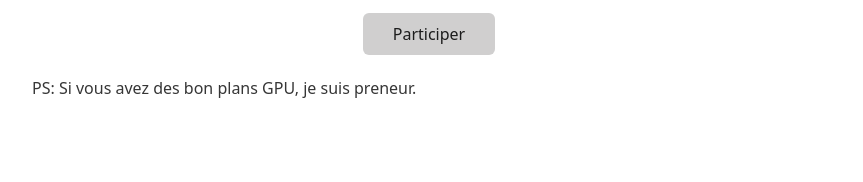
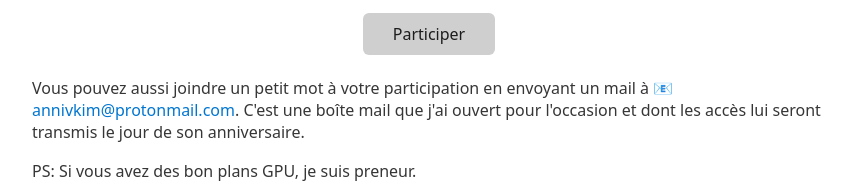
Before and after one commit to aloisdg/cagnognotte, a plain HTML site: page index.html in a window 1280 px wide. Shown: the part 1777-1959 px from the top of the page, without its empty margins (208-1071 px from the left). Before the commit the page ends 1876 px from the top, so only its background shows below. Drawn offline with nearby package versions, Linux system fonts and the light colour scheme.

Commit message:
Update index.html

```diff
--- a/index.html
+++ b/index.html
@@ -4,7 +4,6 @@
     <meta http-equiv="X-UA-Compatible" content="IE=edge" />
     <meta name="viewport" content="width=device-width, initial-scale=1.0" />
     <title>Cagnognotte</title>
-    <!-- <link href="tailwind.min.css" rel="stylesheet" /> -->
     <link
       rel="stylesheet"
       href="https://cdn.jsdelivr.net/npm/water.css@2/out/water.css"
@@ -24,7 +23,17 @@
       <button id="contribute">Participer</button>
     </div>
     <div>
-        <p>PS: Si vous avez des bon plans GPU, je suis preneur.</p>
+      <p>
+        Vous pouvez aussi joindre un petit mot à votre participation en envoyant
+        un mail à
+        <a href="mailto:annivkim@protonmail.com">annivkim@protonmail.com</a>.
+        C'est une boîte mail que j'ai ouvert pour l'occasion et dont les accès
+        lui seront transmis le jour de son anniversaire.
+      </p>
+    </div>
+
+    <div>
+      <p>PS: Si vous avez des bon plans GPU, je suis preneur.</p>
     </div>
     <!-- <footer>coder avec amour par alois</footer> -->
 
@@ -47,9 +56,9 @@
             <td><span style="font-size: 2rem;">${i + 1}</span></td>
             <td><img src="${step.image}" alt="${step.name}'s image" /></td>
             <td>${step.name}</td>
-            <td style="text-align: right;"><a href="${step.link}" style="font-size: 2rem;">${
-              step.price.toFixed(2)
-            }</a></td>
+            <td style="text-align: right;"><a href="${
+              step.link
+            }" style="font-size: 2rem;">${step.price.toFixed(2)}</a></td>
           </tr>`
           )
           .join("");
@@ -86,7 +95,7 @@
           },
         ],
         fillers: [
-        {
+          {
             name: "Crusader King III",
             price: 49.99,
             image:
@@ -108,11 +117,12 @@
             link: "https://www.lavantgardiste.com/chillwear/5915-chaussettes-cocooning-en-moumoute.html",
           },
           {
-              name: "Vampire: la Mascarade",
-              price: 55,
-              link: "https://www.arkhane-asylum.fr/product/vampire-la-mascarade-5e-edition/",
-              image: "https://www.arkhane-asylum.fr/wp-content/uploads/2019/07/Capture-d%E2%80%99e%CC%81cran-2019-07-16-a%CC%80-16.22.17.png"
-          }
+            name: "Vampire: la Mascarade",
+            price: 55,
+            link: "https://www.arkhane-asylum.fr/product/vampire-la-mascarade-5e-edition/",
+            image:
+              "https://www.arkhane-asylum.fr/wp-content/uploads/2019/07/Capture-d%E2%80%99e%CC%81cran-2019-07-16-a%CC%80-16.22.17.png",
+          },
         ],
         contributionLink: "https://paypal.me/aloisdg?locale.x=fr_FR",
       };
@@ -158,9 +168,10 @@
       <p>
         Nous avons actuellement un pot commun de ${currentTotal}€. Il nous manque encore ${
         pool.steps[0].price - currentTotal
-      }€ avant le premier palier. Nous avons déjà fait ${
-        ((currentTotal / pool.steps[0].price) * 100).toFixed(2)
-      }% du chemin !
+      }€ avant le premier palier. Nous avons déjà fait ${(
+        (currentTotal / pool.steps[0].price) *
+        100
+      ).toFixed(2)}% du chemin !
         </p>
         `;
 
```
